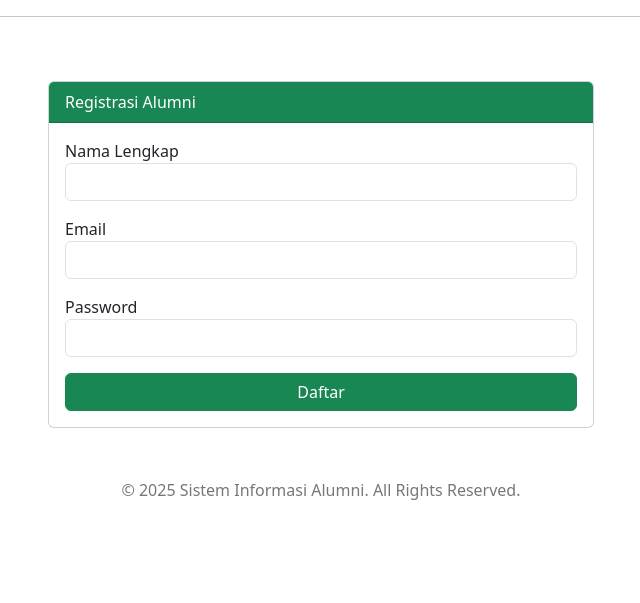
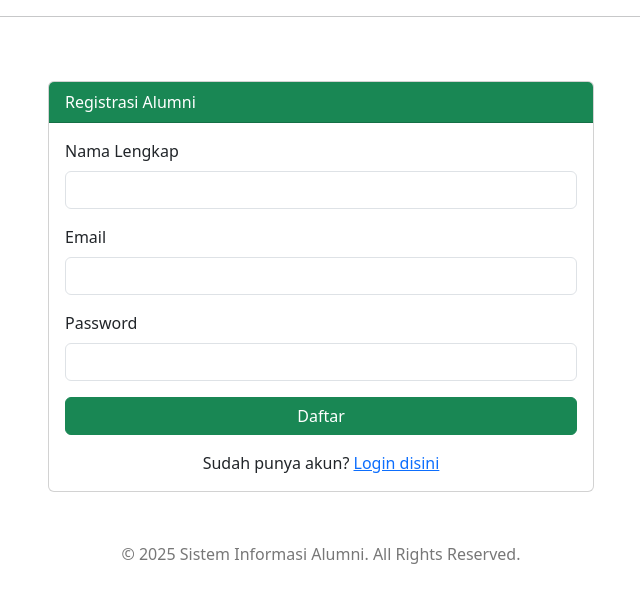
Before and after one commit to idu113208/CRUD.JAVA, a PHP site: page /tcpdf/views/auth/register.php in a window 1280 px wide. Shown: the part 76-679 px from the top of the page, without its empty margins (319-959 px from the left). Run offline with PHP 8.4, Linux system fonts and the light colour scheme.

Commit message:
feat: Improve auth pages UX and Accessibility
- Add `for` and `id` attributes to form labels and inputs for better accessibility.
- Add `autocomplete` attributes to inputs for better usability.
- Add navigation links between Login and Register pages.
- Create `.Jules/palette.md` for UX learnings.

```diff
--- a/views/auth/register.php
+++ b/views/auth/register.php
@@ -12,18 +12,21 @@
 
                 <form action="../../controllers/AuthController.php" method="POST">
                     <div class="mb-3">
-                        <label>Nama Lengkap</label>
-                        <input type="text" name="nama" class="form-control" required>
+                        <label for="nama" class="form-label">Nama Lengkap</label>
+                        <input type="text" id="nama" name="nama" class="form-control" required autocomplete="name">
                     </div>
                     <div class="mb-3">
-                        <label>Email</label>
-                        <input type="email" name="email" class="form-control" required>
+                        <label for="email" class="form-label">Email</label>
+                        <input type="email" id="email" name="email" class="form-control" required autocomplete="email">
                     </div>
                     <div class="mb-3">
-                        <label>Password</label>
-                        <input type="password" name="password" class="form-control" required>
+                        <label for="password" class="form-label">Password</label>
+                        <input type="password" id="password" name="password" class="form-control" required autocomplete="new-password">
                     </div>
                     <button type="submit" name="register" class="btn btn-success w-100">Daftar</button>
+                    <div class="mt-3 text-center">
+                        Sudah punya akun? <a href="login.php">Login disini</a>
+                    </div>
                 </form>
             </div>
         </div>
```
Also changed, not shown: views/auth/login.php (+7 -4 lines), .Jules/palette.md (added).
